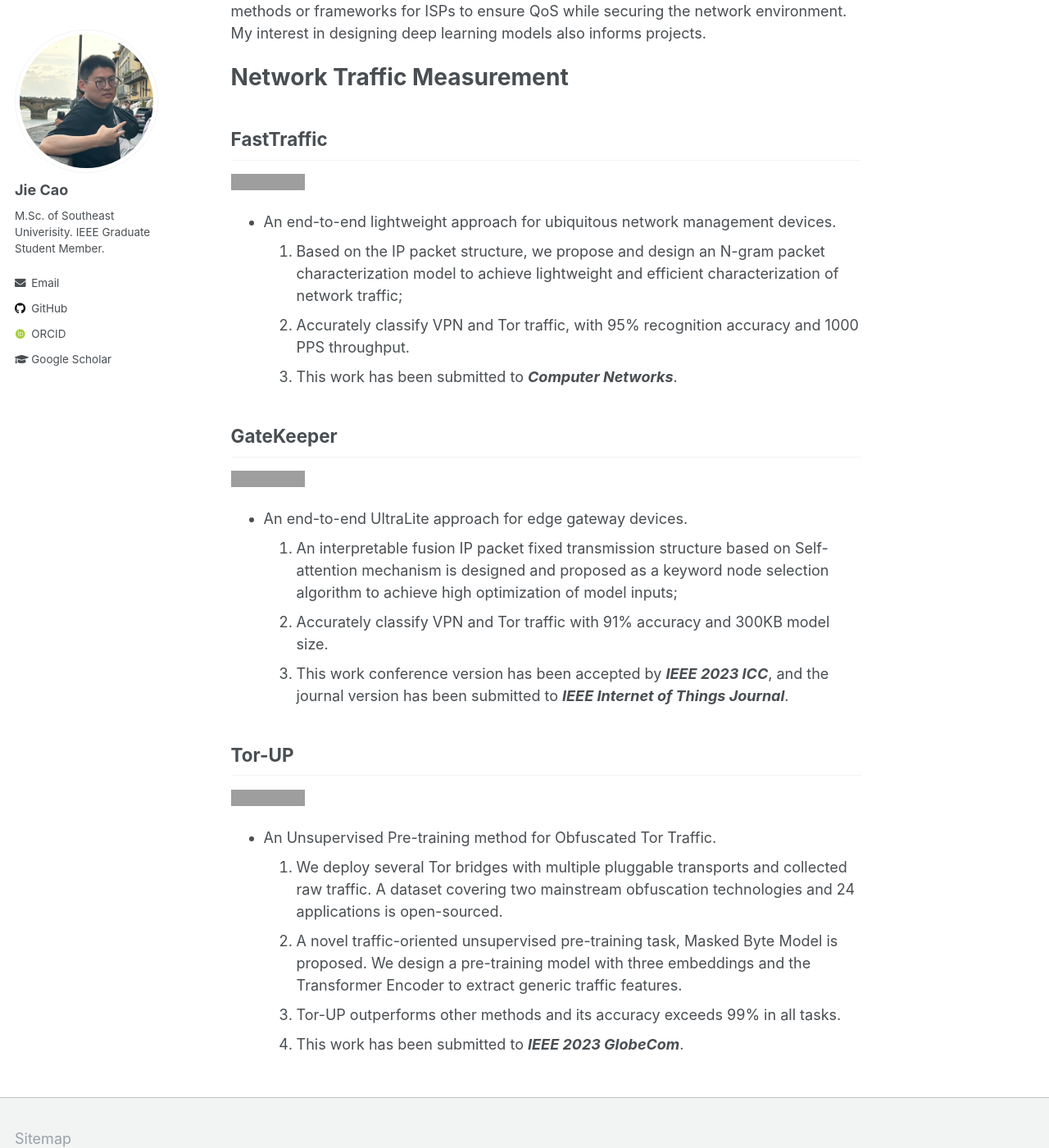
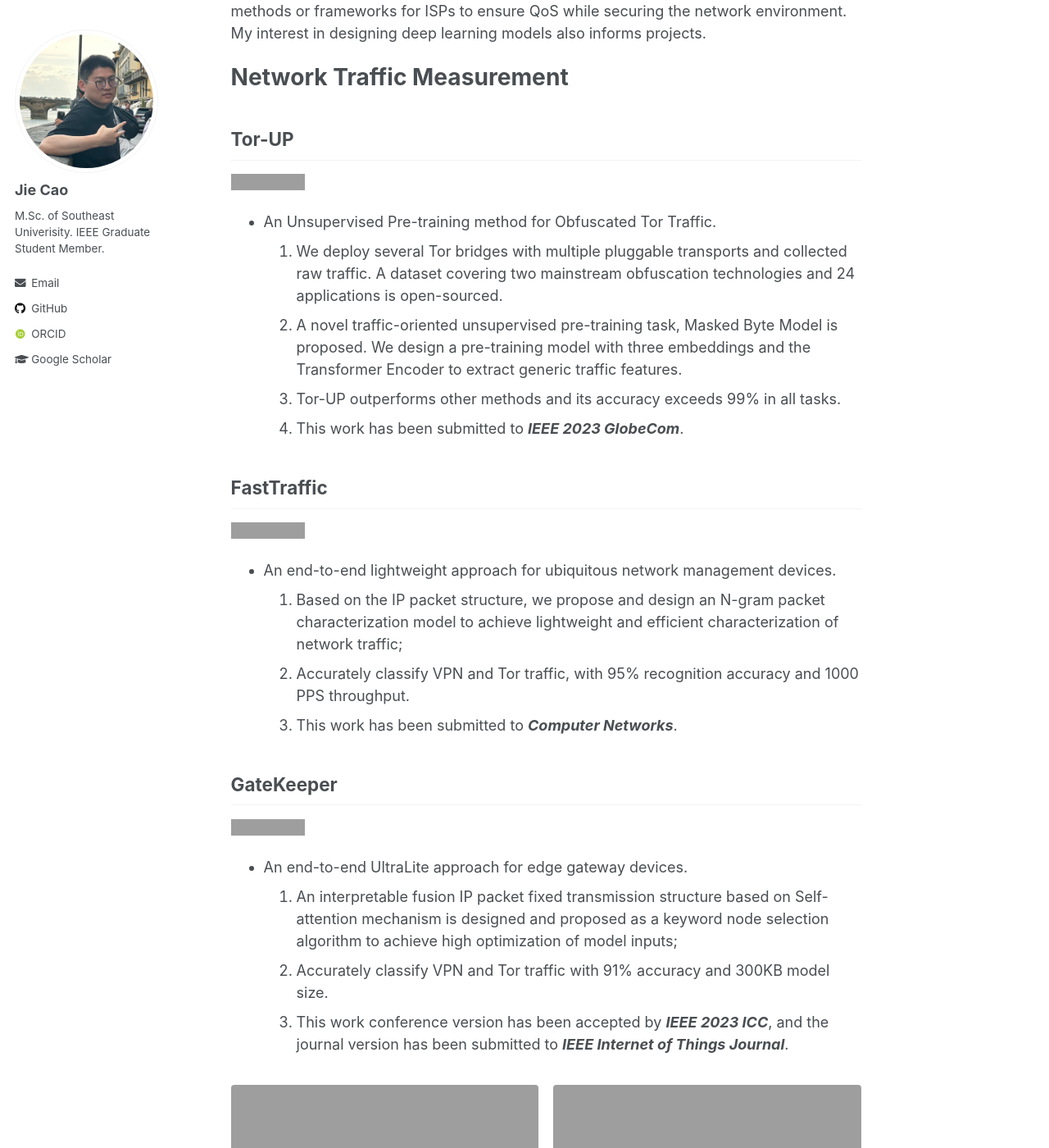
Before and after one commit to JieJayCao/JieJayCao.github.io, a Jekyll site: the page built from _pages/randp.md, in a window 1280 px wide and 1400 px high, scrolled down 241 px. Shown: the whole window at 82% size. Built offline with Jekyll 4.4.1, drawn with Linux system fonts in a browser that asks for light colours; some web fonts are replaced; some of the changed lines change nothing that is shown; grey boxes are pictures that could not be loaded.

Commit message:
Update randp.md

```diff
--- a/_pages/randp.md
+++ b/_pages/randp.md
@@ -1,11 +1,28 @@
 ---
 permalink: /randp/
 title: "Research and Project"
+gallery:
+  - url: randp/algorithm.png
+    image_path: randp/algorithm.png
+    alt: "key bytes selection algorithm"
+    title: "Key Bytes Selection Algorithm"
+  - url: randp/res.png
+    image_path: randp/res.png
+    alt: "attention score result"
+    title: "Attention Score Result"
 ---
 
 My academic research falls into two main areas: network traffic measurement (including: encrypted traffic and malicious traffic) and blockchain-related studies. One strand of research in this first area explores how to design efficient and reliable traffic identification methods or frameworks for ISPs to ensure QoS while securing the network environment. My interest in designing deep learning models also informs projects.
 
 # Network Traffic Measurement
+
+## Tor-UP
+![Language](https://img.shields.io/badge/language-python-brightgreen)
+- An Unsupervised Pre-training  method for Obfuscated Tor Traffic.
+  1. We deploy several Tor bridges with multiple pluggable transports and collected raw traffic. A dataset covering two mainstream obfuscation technologies and 24 applications is open-sourced.
+  2. A novel traffic-oriented unsupervised pre-training task, Masked Byte Model is proposed. We design a pre-training model with three embeddings and the Transformer Encoder to extract generic traffic features.
+  3. Tor-UP outperforms other methods and its accuracy exceeds 99% in all tasks.
+  4. This work has been submitted to ***IEEE 2023 GlobeCom***.
 
 ## FastTraffic
 ![Language](https://img.shields.io/badge/language-python-brightgreen)
@@ -21,10 +38,4 @@
   2. Accurately classify VPN and Tor traffic with 91% accuracy and 300KB model size.
   3. This work conference version has been accepted by ***IEEE 2023 ICC***, and the journal version has been submitted to ***IEEE Internet of Things Journal***.
 
-## Tor-UP
-![Language](https://img.shields.io/badge/language-python-brightgreen)
-- An Unsupervised Pre-training  method for Obfuscated Tor Traffic.
-  1. We deploy several Tor bridges with multiple pluggable transports and collected raw traffic. A dataset covering two mainstream obfuscation technologies and 24 applications is open-sourced.
-  2. A novel traffic-oriented unsupervised pre-training task, Masked Byte Model is proposed. We design a pre-training model with three embeddings and the Transformer Encoder to extract generic traffic features.
-  3. Tor-UP outperforms other methods and its accuracy exceeds 99% in all tasks.
-  4. This work has been submitted to ***IEEE 2023 GlobeCom***.
+{% include gallery %}
```
